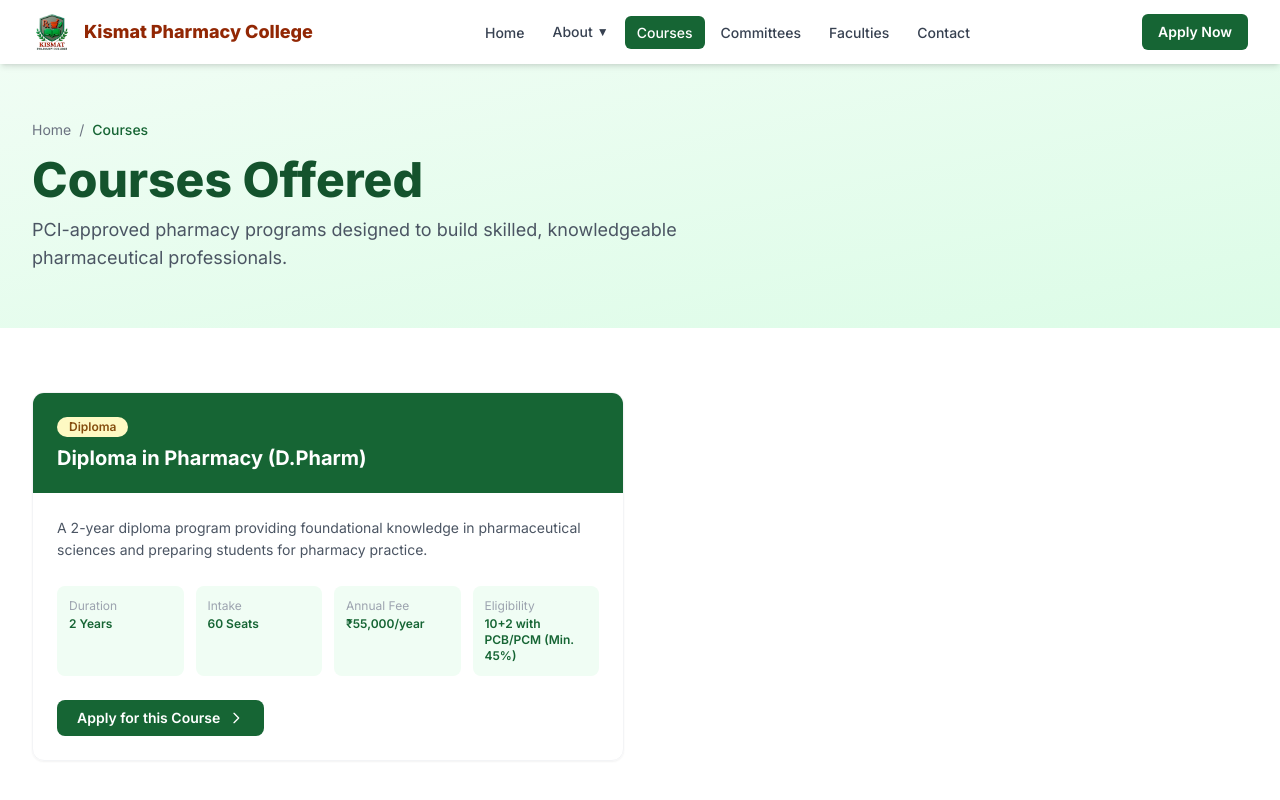
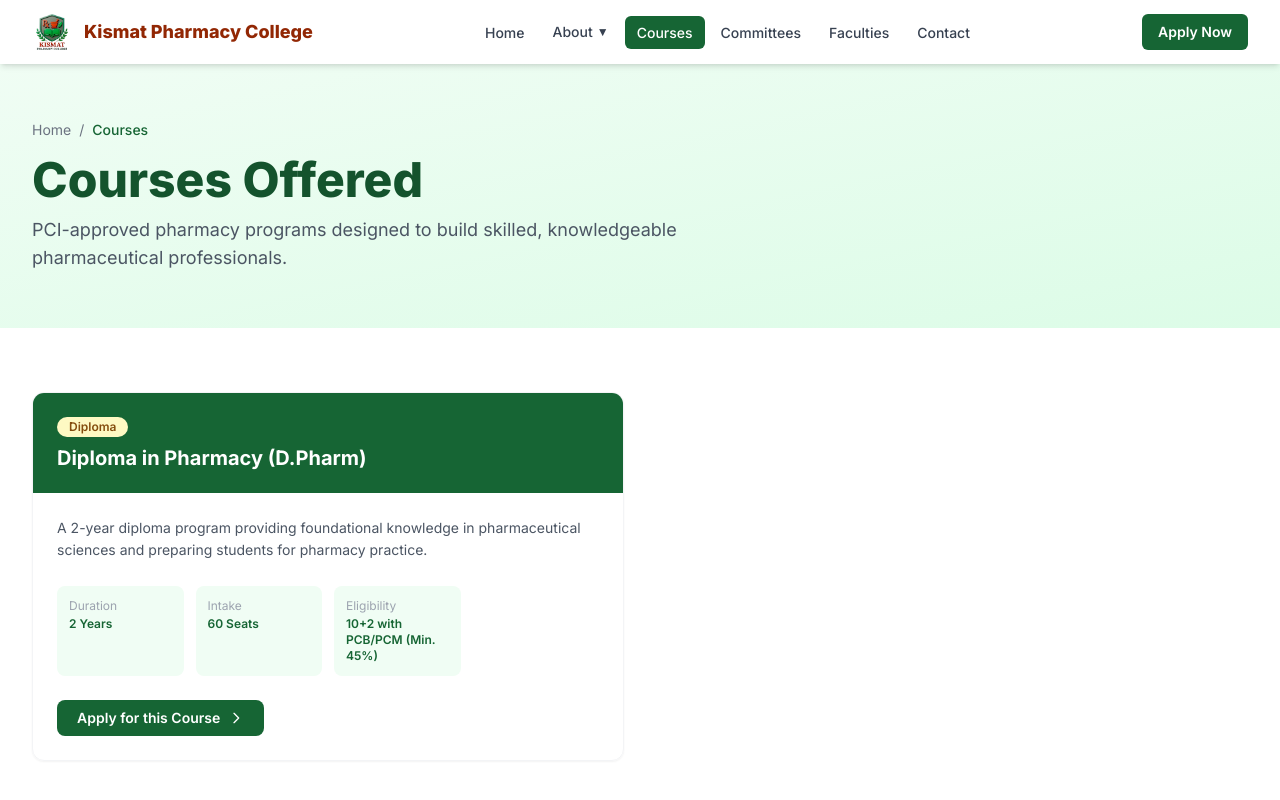
Before and after one commit to anurags-code/Kismat-Pharmacy-College, a Next.js app: page /courses in a window 1280 px wide. Shown: the top 800 px of the page. Built offline with nearby package versions, Linux system fonts and the light colour scheme.

Commit message:
fees card removed from courses

```diff
--- a/app/courses/page.js
+++ b/app/courses/page.js
@@ -50,7 +50,7 @@ export default function CoursesPage() {
                     {[
                       { label: 'Duration', value: course.duration },
                       { label: 'Intake', value: `${course.intake} Seats` },
-                      { label: 'Annual Fee', value: course.fee },
+                      // { label: 'Annual Fee', value: course.fee },
                       { label: 'Eligibility', value: course.eligibility },
                     ].map((info) => (
                       <div key={info.label} className="bg-[#f0fdf4] rounded-lg p-3">
```
